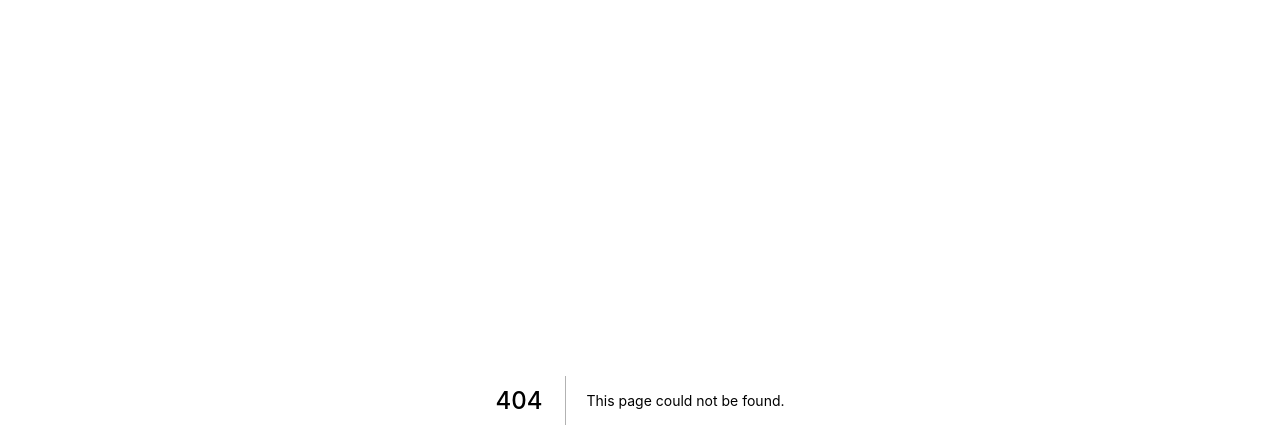
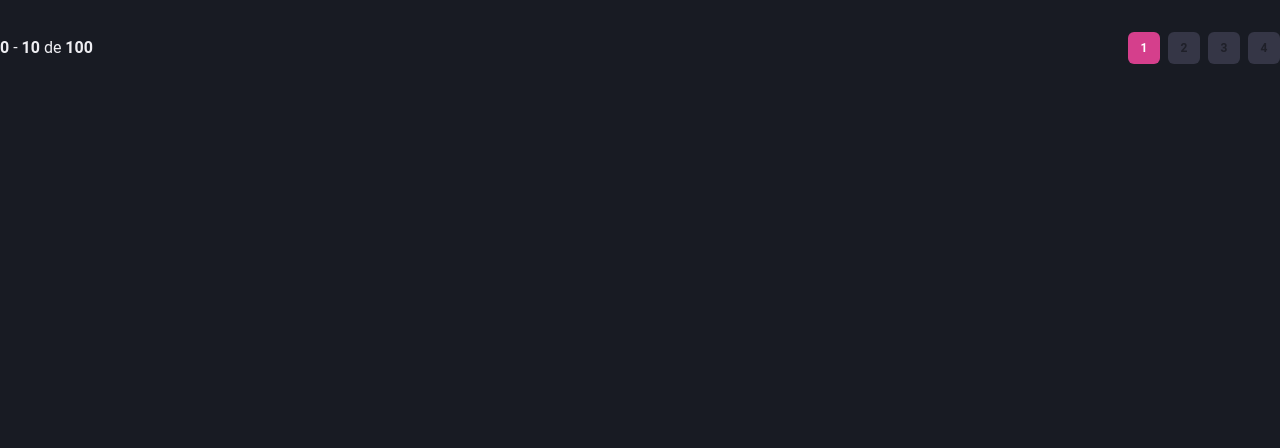
Before and after one commit to ArthurMCS/dashgo, a Next.js app: page /components/Paginations in a window 1280 px wide. Before the commit this address had no page. Shown: the top 448 px of the page. Built offline with nearby package versions, Linux system fonts and the light colour scheme.

Commit message:
create the pagination component

```diff
--- /dev/null
+++ b/src/pages/components/Paginations.tsx
@@ -0,0 +1,67 @@
+import { Button, HStack, Box } from '@chakra-ui/react'
+import React from 'react'
+
+export default function Paginations() {
+  return (
+    <HStack
+        mt="8"
+        justify="space-between"
+        align="center"
+        spacing="6"
+    >
+        <Box>
+            <strong>0</strong> - <strong>10</strong> de <strong>100</strong>
+        </Box>
+        <HStack
+            spacing="2"
+        >
+            <Button
+                size="sm"
+                fontSize="xs"
+                width="4"
+                colorScheme="pink"
+                disabled
+                _disabled={{
+                    bg: 'pink.500',
+                    cursor: "default",
+                }}
+            >
+                1
+            </Button>
+            <Button
+                size="sm"
+                fontSize="xs"
+                width="4"
+                bg="gray.700"
+                _hover={{
+                    bg: 'gray.500',
+                }}
+            >
+                2
+            </Button>
+            <Button
+                size="sm"
+                fontSize="xs"
+                width="4"
+                bg="gray.700"
+                _hover={{
+                    bg: 'gray.500',
+                }}
+            >
+                3
+            </Button>
+            <Button
+                size="sm"
+                fontSize="xs"
+                width="4"
+                bg="gray.700"
+                _hover={{
+                    bg: 'gray.500',
+                }}
+            >
+                4
+            </Button>
+        </HStack>
+    </HStack>
+  )
+}
--- a/src/pages/index.tsx
+++ b/src/pages/index.tsx
@@ -1,6 +1,6 @@
 import { Button, Flex, Stack } from '@chakra-ui/react'
 import React from 'react'
-import Input from './components/form/Input'
+import Input from './components/Form/Input'
 
 export default function SignIn() {
   return (
--- a/src/pages/users/index.tsx
+++ b/src/pages/users/index.tsx
@@ -2,6 +2,7 @@
 import React from 'react'
 import { RiAddLine, RiPencilLine } from 'react-icons/ri'
 import Header from '../components/Header'
+import Paginations from '../components/Paginations'
 import Sidebar from '../components/Sidebar'
 
 export default function UserList() {
@@ -97,6 +98,7 @@
                         </Tr>
                     </Tbody>
                 </Table>
+                <Paginations />
             </Box>
         </Flex>
    </Box>
```
Also changed, not shown: src/pages/components/Form/Input.tsx (renamed from src/pages/components/form/Input.tsx).
